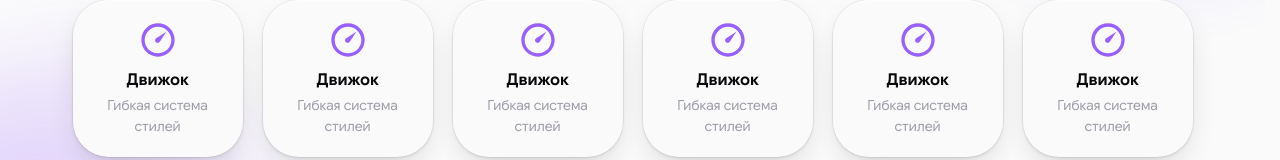
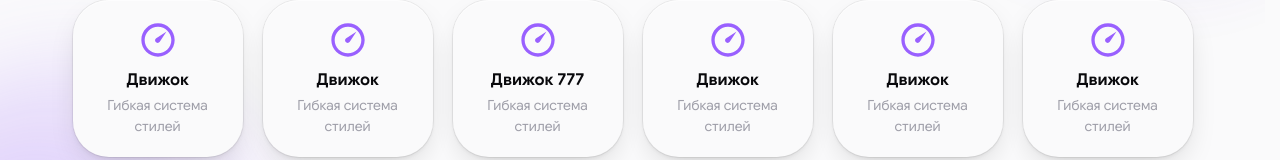
Before and after one commit to Relux777/ui-2, a Next.js app: page / in a window 1280 px wide. Shown: the part 509-669 px from the top of the page. Built offline with nearby package versions, Linux system fonts and the light colour scheme.

Commit message:
Update page.tsx

```diff
--- a/src/app/page.tsx
+++ b/src/app/page.tsx
@@ -88,7 +88,7 @@ export default function Home() {
                     aria-hidden="true"
                     className="fill-violet-500 m-auto"
                   />
-                  <h3 className="mt-10 mb-5">Движок</h3>
+                  <h3 className="mt-10 mb-5">Движок 777</h3>
                   <p className="text-gray-400">Гибкая система стилей</p>
                 </div>
               </div>
```
